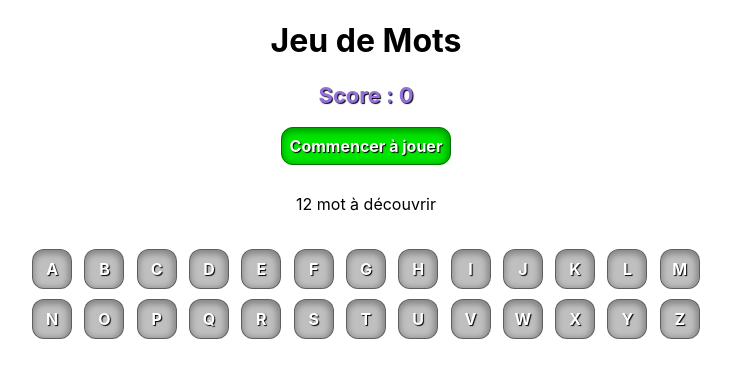
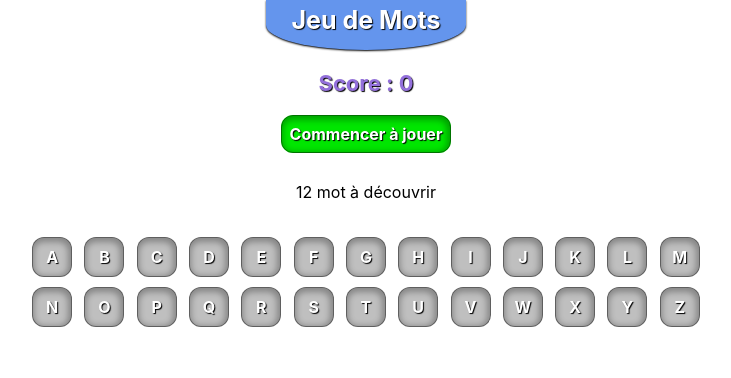
Before and after one commit to PascalTed/wordsgame, a React (Create React App) app: page / in a window 1280 px wide. Shown: the top 378 px of the page, without its empty margins (274-1005 px from the left). Built offline with nearby package versions, Linux system fonts and the light colour scheme.

Commit message:
Ajouté style css dans src/App.css

```diff
--- a/src/App.css
+++ b/src/App.css
@@ -1,5 +1,17 @@
 .App {
   text-align: center;
+}
+
+header h1 {
+    color: white;
+    font-size: 25px;
+    display: inline-block;
+    text-shadow: 1px 1px 1px black;
+    box-shadow: 0 1px 2px black;
+    margin: 0;
+    background-color: rgb(100, 149, 237);
+    padding: 5px 25px 15px 25px;
+    border-radius: 0 0 50% 50%;
 }
 
 #lettersList {
```
